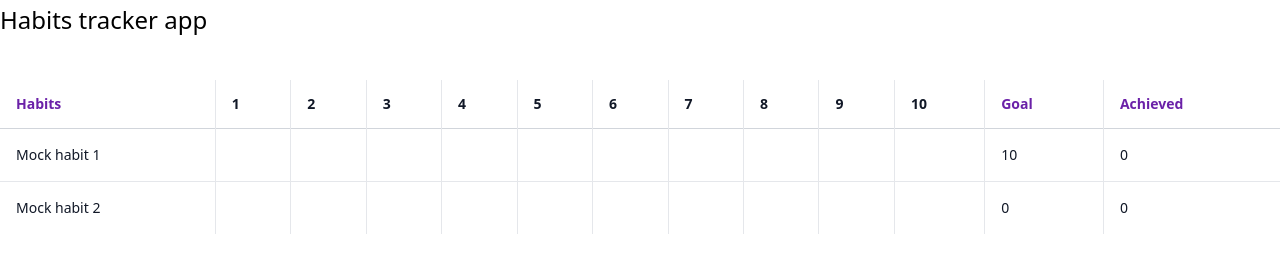
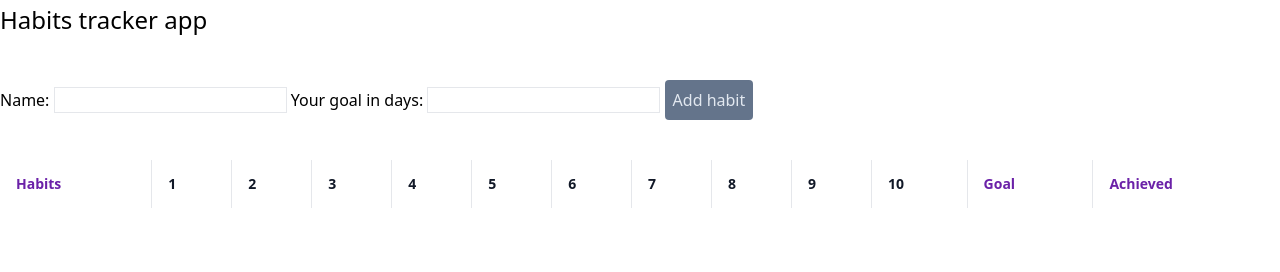
Before and after one commit to OleksandrMykhailovskyi/habits-tracker, a website: page src/index.html in a window 1280 px wide. Drawn offline with nearby package versions, Linux system fonts and the light colour scheme; files that its build step writes are made by us from their sources.

Commit message:
add new habbit form

```diff
--- a/src/index.html
+++ b/src/index.html
@@ -9,6 +9,17 @@
 <body>
     <div class="container flex flex-col gap-10">
         <h1 class="prose-2xl">Habits tracker app</h1>
+        <form id="my-form">
+          <label>
+            Name:
+            <input class="border" type="text" name="name" />
+          </label>
+          <label>
+            Your goal in days:
+            <input class="border" type="number" name="goal" />
+          </label>
+          <button class="bg-slate-500 p-2 rounded text-slate-200" type="submit">Add habit</button>
+        </form>
         <div class="w-full">
             <table class="min-w-full divide-y divide-gray-300">
                 <thead>
@@ -29,7 +40,7 @@
                   </tr>
                 </thead>
                 <tbody id="tbody_id" class="divide-y divide-gray-200 bg-white">
-                  <tr onclick="cellClickHandler(event, 0)" id="habit-row-0" class="divide-x divide-gray-200">
+                  <!-- <tr onclick="cellClickHandler(event, 0)" id="habit-row-0" class="divide-x divide-gray-200">
                     <td id="habit-title-1" class="whitespace-nowrap p-4 text-sm font-medium text-gray-900">Mock habit 1</td>
                     <td class="habit-day whitespace-nowrap p-4 text-sm text-gray-500"></td>
                     <td class="habit-day whitespace-nowrap p-4 text-sm text-gray-500"></td>
@@ -43,25 +54,9 @@
                     <td class="habit-day whitespace-nowrap p-4 text-sm text-gray-500"></td>
                     <td class="habit-day-goal whitespace-nowrap p-4 text-sm text-gray-900">0</td>
                     <td class="habit-day-achieved whitespace-nowrap p-4 text-sm text-gray-900">0</td>
-                  </tr>
-                  <tr onclick="cellClickHandler(event, 1)" id="habit-row-1" class="divide-x divide-gray-200">
-                    <td class="whitespace-nowrap p-4 text-sm font-medium text-gray-900">Mock habit 2</td>
-                    <td class="habit-day whitespace-nowrap p-4 text-sm text-gray-500 text-center"></td>
-                    <td class="habit-day whitespace-nowrap p-4 text-sm text-gray-500"></td>
-                    <td class="habit-day whitespace-nowrap p-4 text-sm text-gray-500"></td>
-                    <td class="habit-day whitespace-nowrap p-4 text-sm text-gray-500"></td>
-                    <td class="habit-day whitespace-nowrap p-4 text-sm text-gray-500"></td>
-                    <td class="habit-day whitespace-nowrap p-4 text-sm text-gray-500"></td>
-                    <td class="habit-day whitespace-nowrap p-4 text-sm text-gray-500"></td>
-                    <td class="habit-day whitespace-nowrap p-4 text-sm text-gray-500"></td>
-                    <td class="habit-day whitespace-nowrap p-4 text-sm text-gray-500"></td>
-                    <td class="habit-day whitespace-nowrap p-4 text-sm text-gray-500"></td>
-                    <td class="habit-day-goal whitespace-nowrap p-4 text-sm text-gray-900">0</td>
-                    <td class="habit-day-achieved whitespace-nowrap p-4 text-sm text-gray-900">0</td>
-                  </tr>
-
-                </tbody>
-              </table>
+                  </tr> -->
+             </tbody>
+          </table>
         </div>
     </div>
     <script src="index.js"></script>
--- a/src/index.js
+++ b/src/index.js
@@ -1,10 +1,44 @@
 const habitsContainer = document.querySelector("#tbody_id")
 
-const myRow = document.querySelector("#habit-row-0");
-const itemCellElements = myRow.getElementsByClassName("habit-day");
+const add_form = document.querySelector("#my-form")
+const inputs = add_form.elements;
+const newHabitNameInput = inputs["name"];
+const newHabitGoalInput = inputs["goal"];
 
-const goalAmountCell = document.querySelector("#habit-row-0 .habit-day-goal");
-goalAmountCell.innerHTML = itemCellElements.length;
+const habitsData = JSON.parse(localStorage.getItem("habitsData"));
+
+// the function that creates the array of days
+const getNewDaysArray = (daysNum) => {
+    const resObj = [];
+
+    for(let i = 0; i<daysNum; i++){
+        resObj.push({
+            checked: false
+        })
+    }
+
+    return resObj;
+}
+
+
+add_form.addEventListener("submit", (e) => {
+    e.preventDefault();
+    console.log(newHabitNameInput.value, 'newHabitNameInput.value')
+
+    const newHabitPayload = {
+        title: newHabitNameInput.value,
+        goal: +newHabitGoalInput.value,
+        achieved: 0,
+        days: getNewDaysArray(+newHabitGoalInput.value)
+    }
+
+    const updatedHabitsData = [
+        ...habitsData,
+        newHabitPayload
+    ]
+
+    localStorage.setItem("habitsData", JSON.stringify(updatedHabitsData));
+  });
 
 const toggleCellStyles = (cell) => {
     if(cell.classList.contains("habit-day")){
@@ -95,12 +129,6 @@ const toggleCellStyles = (cell) => {
 //     }
 // ]
 
-// localStorage.setItem("habitsData", JSON.stringify(habitsMock));
-
-const habitsData = JSON.parse(localStorage.getItem("habitsData"));
-
-console.log(habitsData, 'habitsData')
-
 // styles arrays
 const rowCellClasses = ["divide-x", "divide-gray-200"];
 const headingCellClasses = ["habit-heading", "whitespace-nowrap", "p-4", "text-sm", "font-medium", "text-gray-900"];
@@ -109,6 +137,7 @@ const goalCellStyles = ["habit-day-goal", "whitespace-nowrap", "p-4", "text-sm",
 const achievedCellStyles = ["habit-day-achieved", "whitespace-nowrap", "p-4", "text-sm", "text-gray-900"];
 
 document.addEventListener('DOMContentLoaded', function() {
+    // localStorage.setItem("habitsData", JSON.stringify(habitsMock))
     habitsData.forEach(({days, title, goal, achieved}, habitIndex) => {
         //create habit row
         const tableRow = document.createElement("tr");
@@ -185,20 +214,4 @@ document.addEventListener("click", function(event){
         localStorage.setItem("habitsData", JSON.stringify(achievedData))
 
     }
-})
-
-function cellClickHandler (event, row_id) {
-    let achivedCounter = 0;
-
-    toggleCellStyles(event.target)
-
-    for (let element of event.currentTarget.children){
-        if(element.classList.contains("day_selected")){
-            ++achivedCounter
-        }
-    }
-
-    const achivedAmountCell = document.querySelector(`#habit-row-${row_id} .habit-day-achieved`);
-
-    achivedAmountCell.innerText = achivedCounter;
-}
+});
```
